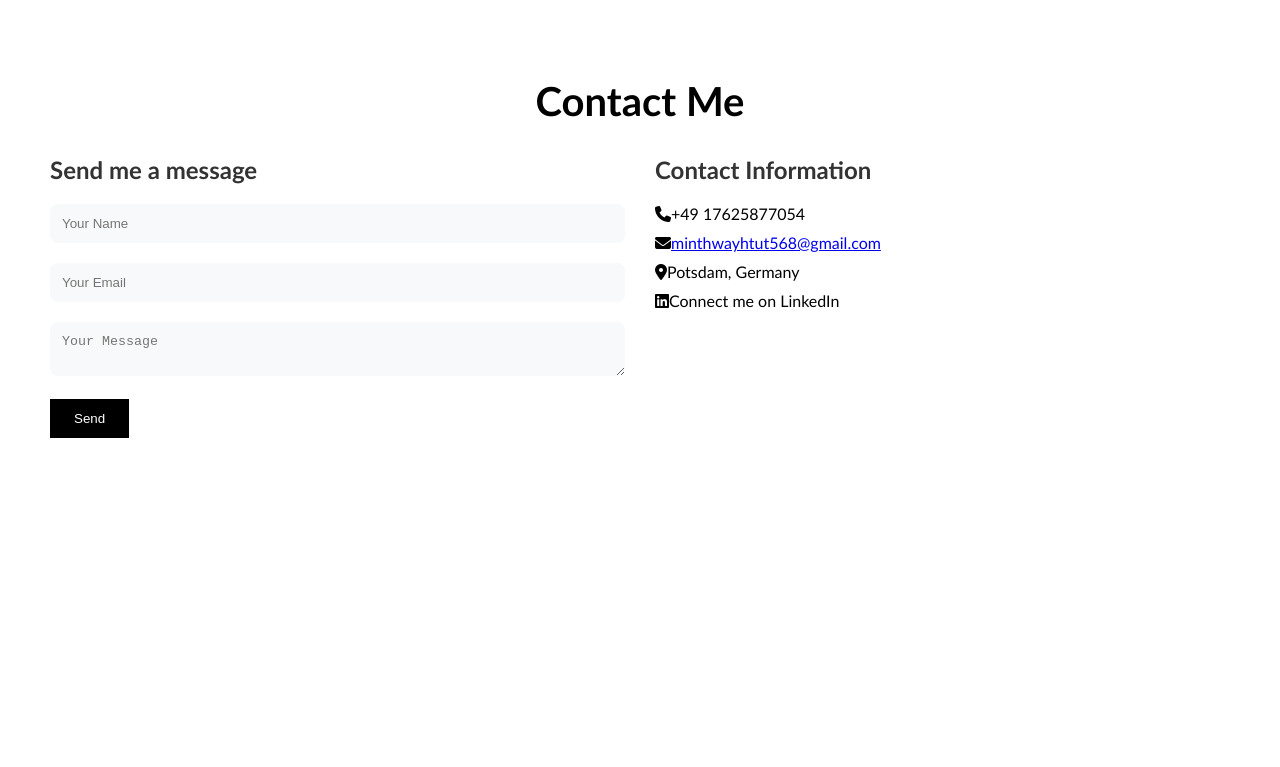
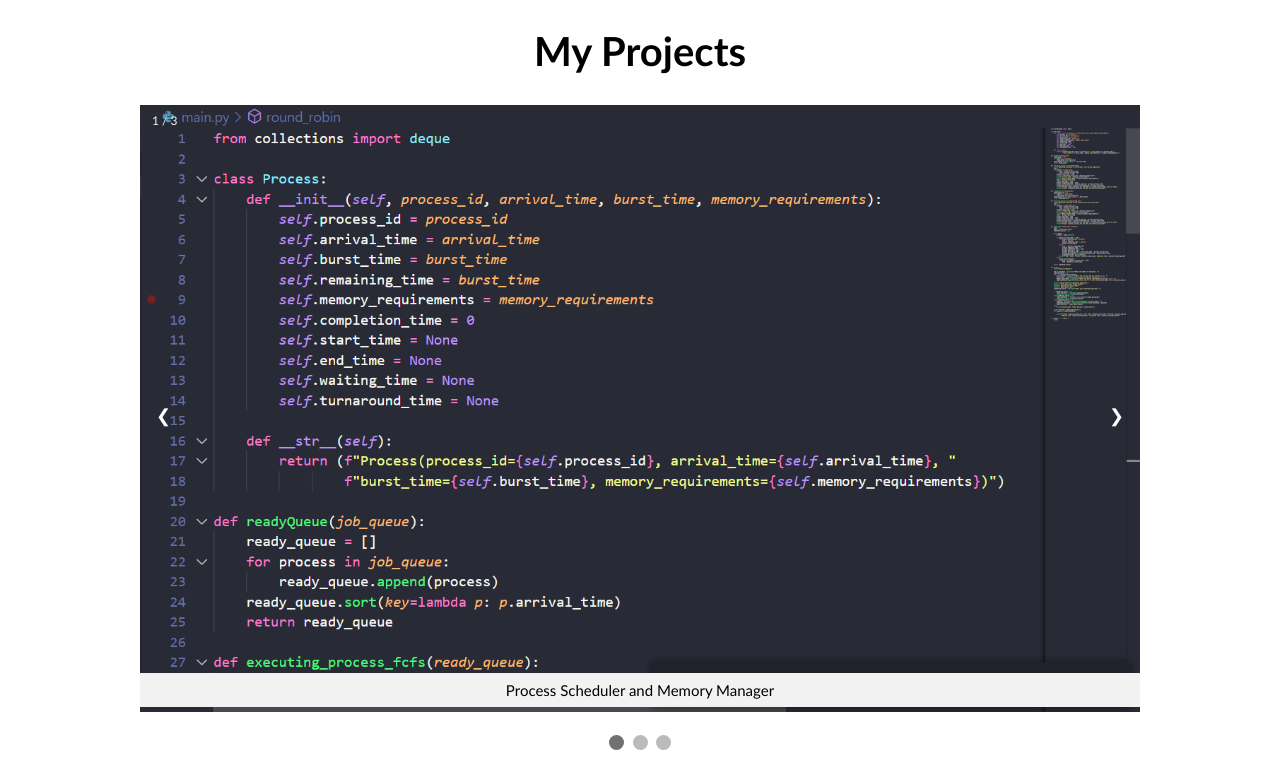
Before and after one commit to Min-Thway-Htut/min-thway-htut.github.io, a plain HTML site: page index.html in a window 1280 px wide. Shown: the part 1213-1980 px from the top of the page. Drawn offline with Linux system fonts and the light colour scheme.

Commit message:
Updating project section

```diff
--- a/index.html
+++ b/index.html
@@ -104,6 +104,42 @@
         </ul>
     </div>
 
+    <h2>My Projects</h2>
+
+    <div class="slideshow-container">
+
+        <!-- Full-width images with number and caption text -->
+        <div class="mySlides fade">
+          <div class="numbertext">1 / 3</div>
+          <img src="images/project-four.png" style="width:100%">
+          <div class="text"> Process Scheduler and Memory Manager</div>
+        </div>
+
+        <div class="mySlides fade">
+          <div class="numbertext">2 / 3</div>
+          <img src="images/project-three.png" style="width:100%">
+          <div class="text">Calorie and BMI Calculator</div>
+        </div>
+
+        <div class="mySlides fade">
+          <div class="numbertext">3 / 3</div>
+          <img src="images/Screenshot 2024-06-16 193011.png" style="width:100%">
+          <div class="text">Restaurant Website(Front-end)</div>
+        </div>
+
+        <!-- Next and previous buttons -->
+        <a class="prev" onclick="plusSlides(-1)">&#10094;</a>
+        <a class="next" onclick="plusSlides(1)">&#10095;</a>
+      </div>
+      <br>
+
+      <!-- The dots/circles -->
+      <div style="text-align:center">
+        <span class="dot" onclick="currentSlide(1)"></span>
+        <span class="dot" onclick="currentSlide(2)"></span>
+        <span class="dot" onclick="currentSlide(3)"></span>
+      </div>
+
 
         <section class="contactUs">
         <div class="contactMe" id="contact">
@@ -140,8 +176,6 @@
         <p>@minthwayhtut 2024 | All rights reserved</p>
     </footer>
 
-
-
     <script src="script.js"></script>
     </body>
 </html>
--- a/script.js
+++ b/script.js
@@ -6,3 +6,32 @@ function hideSidebar(){
     const sidebar = document.querySelector('.sidebar')
     sidebar.style.display = 'none'
 }
+
+let slideIndex = 1;
+showSlides(slideIndex);
+
+// Next/previous controls
+function plusSlides(n) {
+  showSlides(slideIndex += n);
+}
+
+// Thumbnail image controls
+function currentSlide(n) {
+  showSlides(slideIndex = n);
+}
+
+function showSlides(n) {
+  let i;
+  let slides = document.getElementsByClassName("mySlides");
+  let dots = document.getElementsByClassName("dot");
+  if (n > slides.length) {slideIndex = 1}
+  if (n < 1) {slideIndex = slides.length}
+  for (i = 0; i < slides.length; i++) {
+    slides[i].style.display = "none";
+  }
+  for (i = 0; i < dots.length; i++) {
+    dots[i].className = dots[i].className.replace(" active", "");
+  }
+  slides[slideIndex-1].style.display = "block";
+  dots[slideIndex-1].className += " active";
+}
--- a/styles.css
+++ b/styles.css
@@ -6,6 +6,11 @@
 body{
     min-height: 100vh;
     font-family: 'Trebuchet MS', 'Lucida Sans Unicode', 'Lucida Grande', 'Lucida Sans', Arial, sans-serif;
+    padding: 0;
+    width: 100%;
+    min-height: 100vh;
+    justify-content: center;
+    align-items: center;
 }
 h1{
     font-size: 50px;
@@ -66,11 +71,19 @@ div.projects:hover{
     border: 2px solid #777;
 }
 
-img{
-    vertical-align: middle;
+div.desc {
+    padding: 15px;
+    text-align: center;
+    color: rgb(0, 0, 0);
+    background-color: #b49c25;
 }
 
-/* Slideshow container */
+.my-projects{
+    padding: 0 6px;
+    float: left;
+    width: 30%;
+}
+
 .slideshow-container {
     max-width: 1000px;
     position: relative;
@@ -111,7 +124,8 @@ img{
 
   /* Caption text */
   .text {
-  color: #f2f2f2;
+    color: #000000;
+    background-color: #f2f2f2;
     font-size: 15px;
     padding: 8px 12px;
     position: absolute;
@@ -155,22 +169,9 @@ img{
     from {opacity: .4}
     to {opacity: 1}
   }
-div.desc {
-    padding: 15px;
-    text-align: center;
-    color: rgb(0, 0, 0);
-    background-color: #b49c25;
-}
 
-.my-projects{
-    padding: 0 6px;
-    float: left;
-    width: 30%;
-}
 
-.mySlides{
-    display: none;
-}
+
 
 
 
```
Also changed, not shown: images/project-four.png (added). Lines whose indentation alone changed are shown as unchanged.
